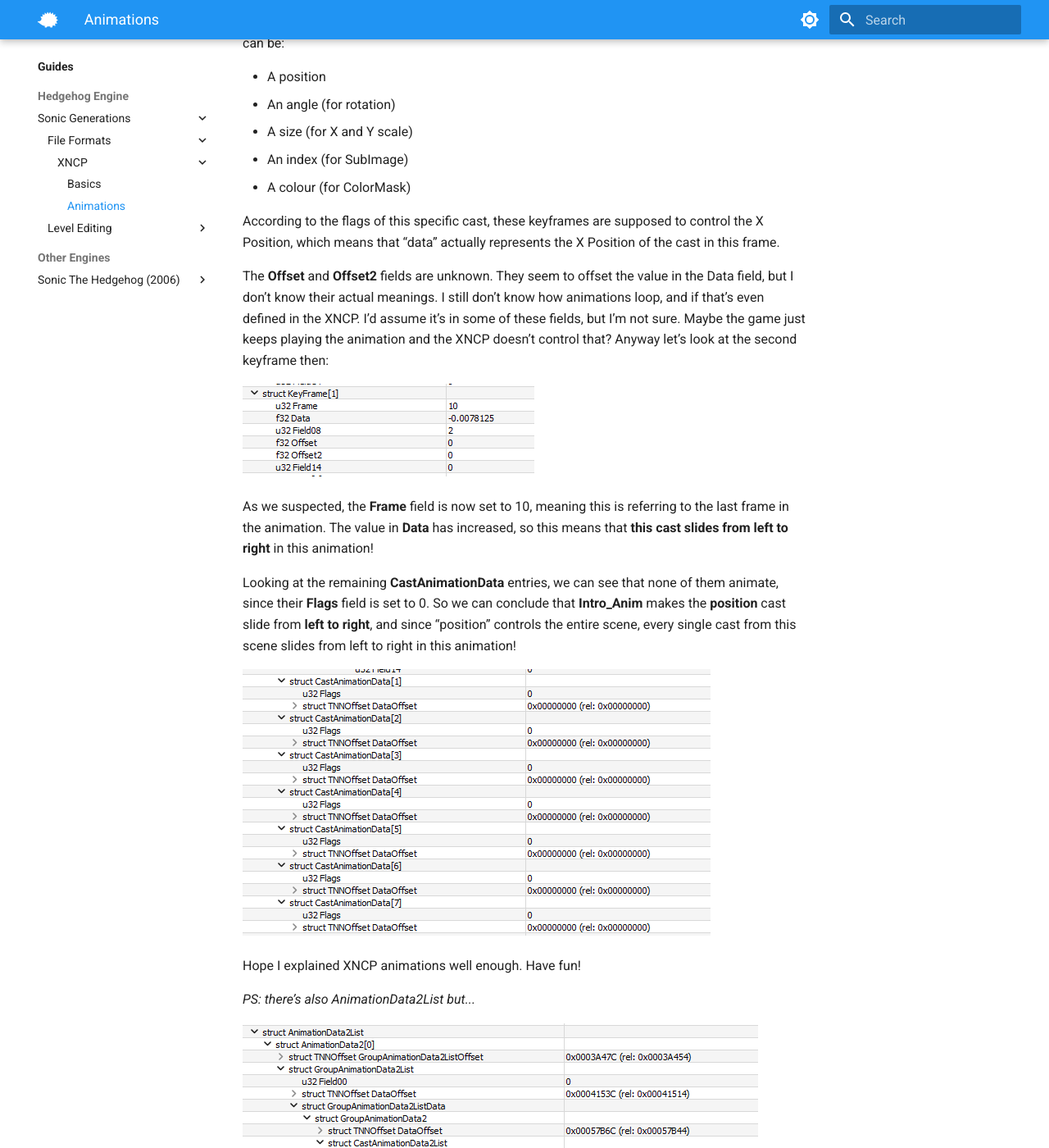
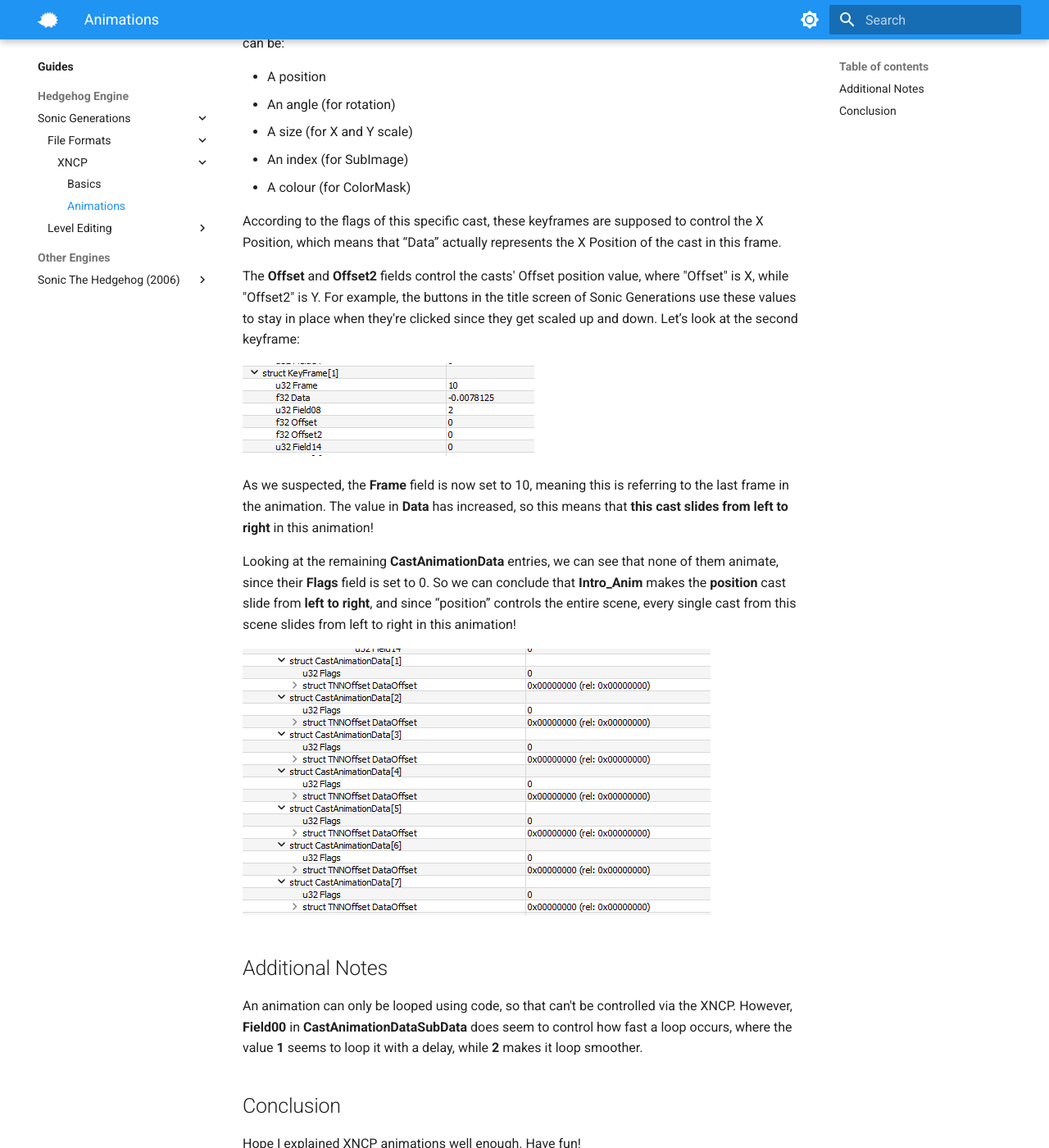
Before and after one commit to HedgeDocs/HedgeDocs.github.io, an MkDocs documentation site: the page built from docs/guides/hedgehog-engine/blueblur/files/xncp/anims.md, in a window 1280 px wide and 1400 px high, scrolled down 3324 px. Shown: the whole window at 82% size. Built offline with MkDocs 1.6.1 and Material for MkDocs 9.7.7, drawn with Linux system fonts in a browser that asks for light colours; some of the changed text lies outside the part shown.

Commit message:
Updated info related to XNCP Animations and Basics guide (#12)
* Update basics.md

* Update basics.md

* Update anims.md

* Removed old name for translation

* Changed some stuff around

````diff
--- a/docs/guides/hedgehog-engine/blueblur/files/xncp/anims.md
+++ b/docs/guides/hedgehog-engine/blueblur/files/xncp/anims.md
@@ -39,18 +39,18 @@
 
 Seems like we have flags! It’s a bitfield, and it controls what actually animates in this cast. Here’s the meaning of each bit:
 ```
-0000 0000 - Nothing
-0000 0001 - Unknown
-0000 0010 - X Position
-0000 0100 - Y Position
-0000 1000 - Rotation
-0001 0000 - X Scale
-0010 0000 - Y Scale
-0100 0000 - SubImage
-1000 0000 - Colour Mask
+0000 0000(0) - Nothing
+0000 0001(1) - Hide Flag
+0000 0010(2) - X Position
+0000 0100(4) - Y Position
+0000 1000(8) - Rotation
+0001 0000(16) - X Scale
+0010 0000(32) - Y Scale
+0100 0000(64) - SubImage
+1000 0000(128) - Colour Mask
 ```
 
-So, with this info, we now know what animates in the position cast: It’s its X Position.
+So, with this info, we now know what animates in the position cast: It is its X Position.
 The **CastAnimationDataSubData1List** is what stores the actual animation data. The amount of entries in this list depends on the number of bits signaled in the **Flags** field. The first entry in the list is referring to the first bit signaled from right to left. So by that logic, the list only has one entry.
 
 ![](./assets/anims/image9.png)
@@ -71,10 +71,10 @@
 - An index (for SubImage)
 - A colour (for ColorMask)
 
-According to the flags of this specific cast, these keyframes are supposed to control the X Position, which means that “data” actually represents the X Position of the cast in this frame.
+According to the flags of this specific cast, these keyframes are supposed to control the X Position, which means that “Data” actually represents the X Position of the cast in this frame.
 
-The **Offset** and **Offset2** fields are unknown. They seem to offset the value in the Data field, but I don’t know their actual meanings. I still don’t know how animations loop, and if that’s even defined in the XNCP. I’d assume it’s in some of these fields, but I’m not sure. Maybe the game just keeps playing the animation and the XNCP doesn’t control that?
-Anyway let’s look at the second keyframe then:
+The **Offset** and **Offset2** fields control the casts' Offset position value, where "Offset" is X, while "Offset2" is Y. For example, the buttons in the title screen of Sonic Generations use these values to stay in place when they're clicked since they get scaled up and down.
+Let’s look at the second keyframe:
 
 ![](./assets/anims/image8.png)
 
@@ -84,6 +84,10 @@
 
 ![](./assets/anims/image6.png)
 
+## Additional Notes
+An animation can only be looped using code, so that can't be controlled via the XNCP. However, **Field00** in **CastAnimationDataSubData** does seem to control how fast a loop occurs, where the value **1** seems to loop it with a delay, while **2** makes it loop smoother.
+
+## Conclusion
 Hope I explained XNCP animations well enough. Have fun!
 
 *PS: there’s also AnimationData2List but...*
````
Also changed, not shown: docs/guides/hedgehog-engine/blueblur/files/xncp/basics.md (+1 -1 lines).
